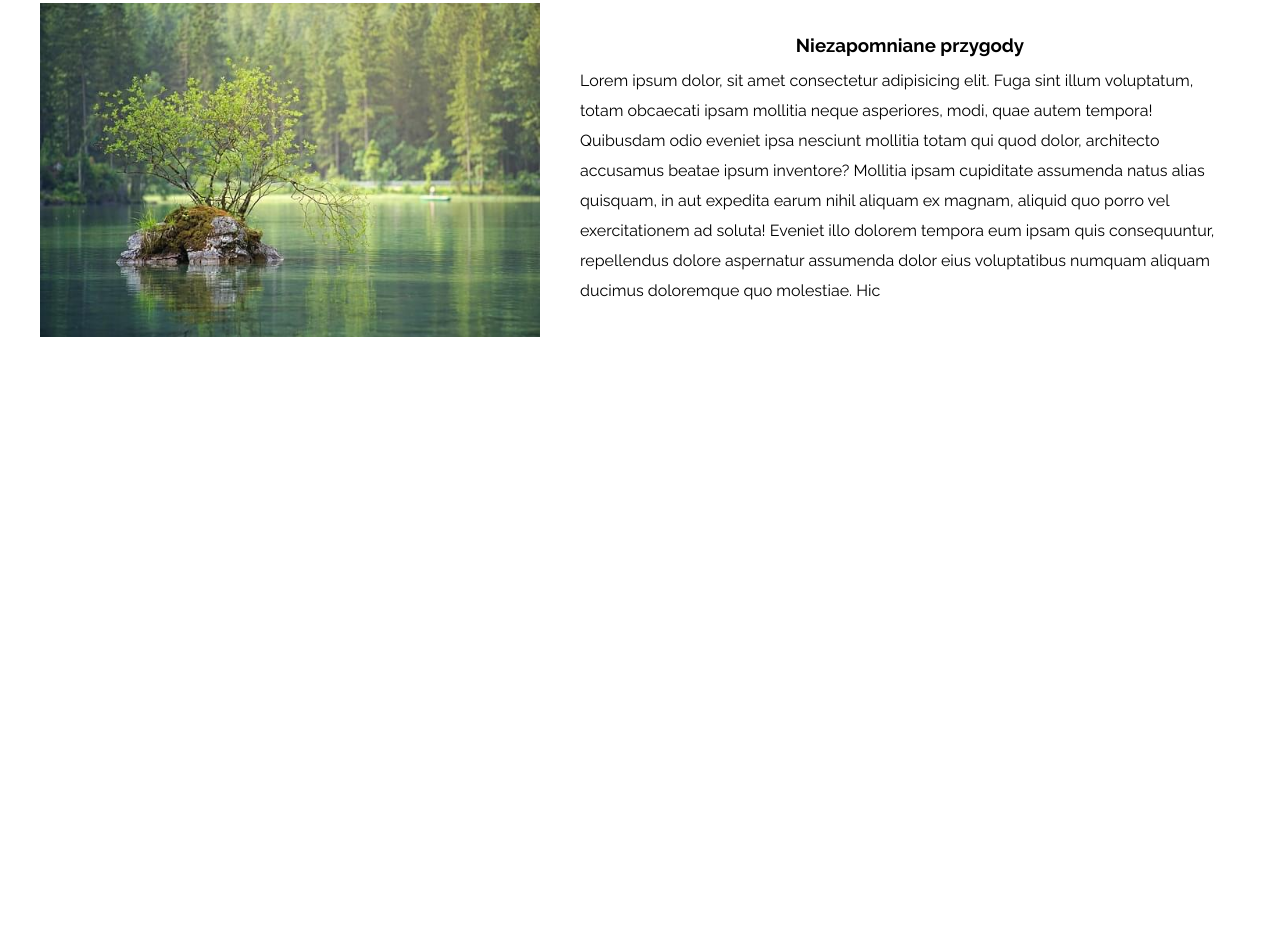
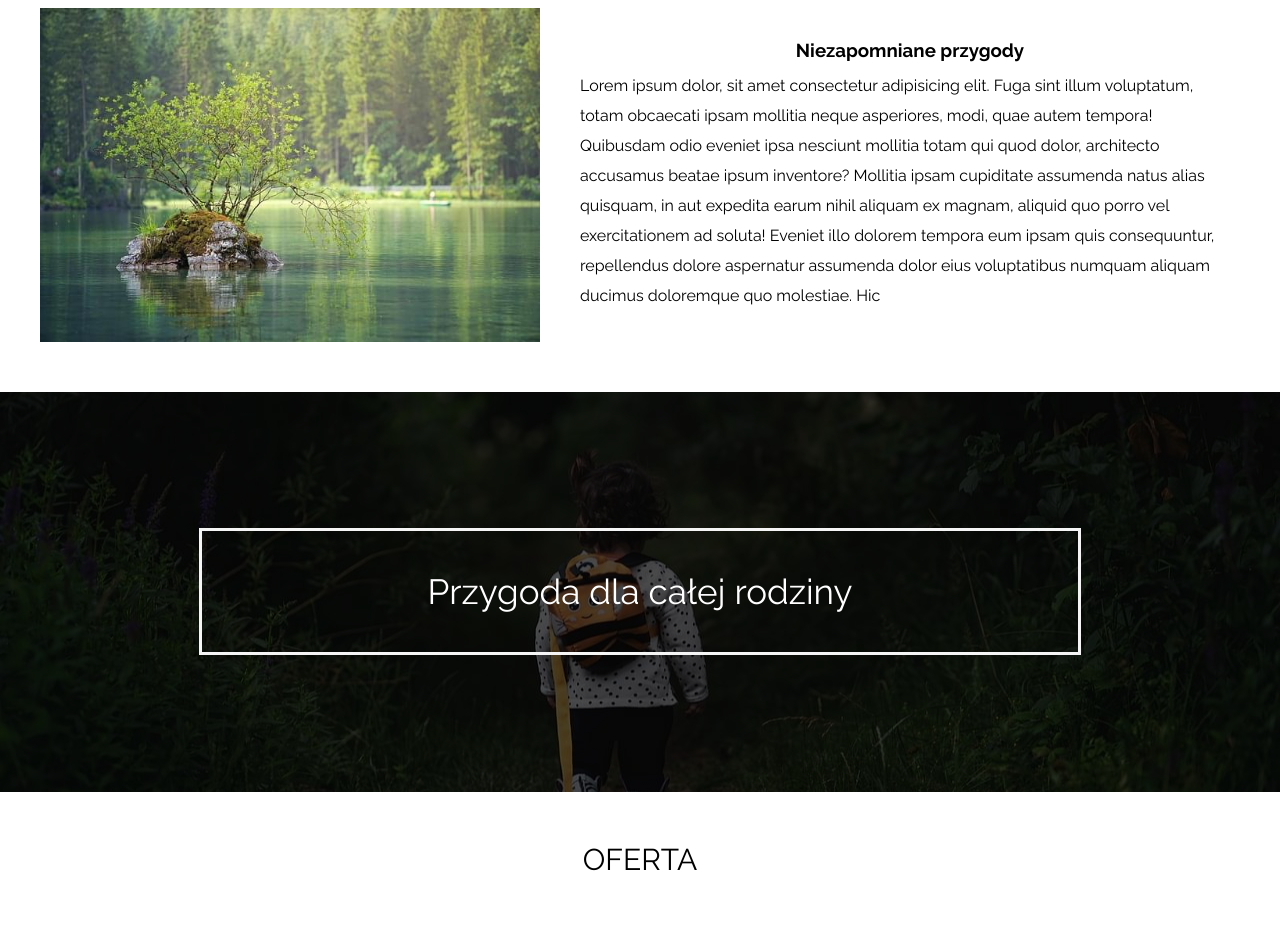
Before and after one commit to MaciejMi/Forest-Group, a website: page index.html in a window 1280 px wide. Shown: the part 717-1644 px from the top of the page. Before the commit the page ends 1104 px from the top, so only its background shows below. Drawn offline with Linux system fonts and the light colour scheme.

Commit message:
add adventure section

```diff
--- a/index.html
+++ b/index.html
@@ -7,6 +7,7 @@
     <title>Forest Group | Strona Główna</title>
     <meta name="description"
         content="Jakie atrakcje przyrodnicze kryje Park Narodowy 'Forest Group' w Warszawie? Odkryj bogactwo natury w samym sercu stolicy!">
+    <link rel="shortcut icon" href="./dist/img/tree.svg" type="image/x-icon">
     <!-- Fonts -->
     <link rel="preconnect" href="https://fonts.googleapis.com">
     <link rel="preconnect" href="https://fonts.gstatic.com" crossorigin>
@@ -83,6 +84,16 @@
         </div>
     </section>
 
+    <section class="section adventure">
+        <div class="adventure__shadow">
+            <p class="adventure__text-box">Przygoda dla całej rodziny</p>
+        </div>
+    </section>
+
+    <section class="section offer">
+        <h2 class="section__heading">Oferta</h2>
+    </section>
+
 </body>
 
 </html>
--- a/src/sass/style.scss
+++ b/src/sass/style.scss
@@ -171,9 +171,42 @@ body {
 	}
 }
 
+.adventure {
+	position: relative;
+	width: 100%;
+	height: 200px;
+	background-size: cover;
+	background-position: center;
+
+	&__shadow {
+		padding: 1rem;
+		display: flex;
+		align-items: center;
+		justify-content: center;
+		position: absolute;
+		width: 100%;
+		height: 100%;
+		top: 0;
+		left: 0;
+		background-color: rgba(0, 0, 0, 0.7);
+		text-align: center;
+		color: c.$pure-white;
+	}
+
+	&__text-box {
+		padding: 3rem;
+		width: 60%;
+		font-size: 2rem;
+		border: 3px solid c.$white-smoke;
+	}
+}
+
 @media (max-width: 767px) {
 	.header {
 		background-image: url('../img/jungle-small.jpg');
+	}
+	.adventure {
+		background-image: url('../img/girl-small.jpg');
 	}
 }
 
@@ -192,6 +225,12 @@ body {
 }
 
 @media (min-width: 768px) {
+	.section {
+		&__heading {
+			font-size: 3rem;
+		}
+	}
+
 	.nav {
 		padding: 0;
 
@@ -239,6 +278,15 @@ body {
 	.header {
 		background-image: url('../img/jungle-big.jpg');
 	}
+	.adventure {
+		background-image: url('../img/girl-big.jpg');
+		height: 400px;
+		&__text-box {
+			padding: 4rem;
+			width: 70%;
+			font-size: 3.5rem;
+		}
+	}
 }
 
 @media (min-width: 992px) {
```
Also changed, not shown: dist/css/style.min.css.
